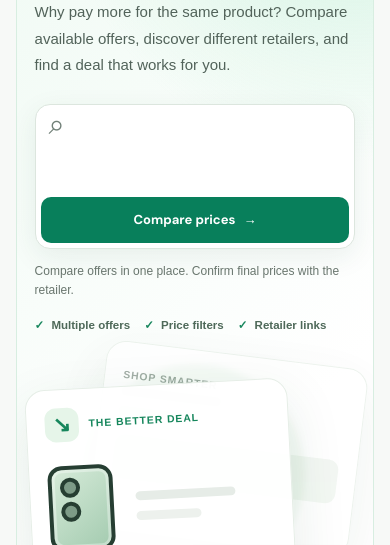
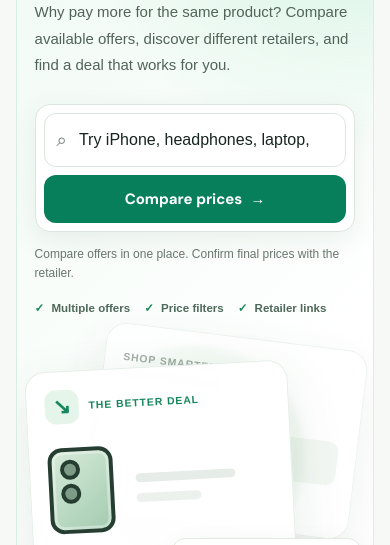
Before and after one commit to pradeepbalaji2011-ux/Haggle, a website with bundled scripts: page public/index.html in a window 390 px wide. Shown: the part 281-826 px from the top of the page. Built offline with nearby package versions, Linux system fonts and the light colour scheme.

Commit message:
Fix mobile search input visibility and add network retry for Render cold starts

```diff
--- a/public/css/styles.css
+++ b/public/css/styles.css
@@ -169,6 +169,13 @@ h1 span {
 .search:focus-within {
   border-color: #6db79e;
   box-shadow: 0 0 0 4px rgba(23, 107, 88, 0.09);
+}
+
+.search-input-wrap {
+  display: flex;
+  align-items: center;
+  flex: 1 1 auto;
+  min-width: 0;
 }
 
 .search input {
@@ -1822,16 +1829,26 @@ h1, h2, h3, .logo {
     margin-top: 22px;
     padding: 6px;
   }
+  .search-input-wrap {
+    display: flex;
+    align-items: center;
+    width: 100%;
+    min-width: 0;
+  }
 
   .search-icon {
     padding-left: 8px;
-  }
-
-  .search input {
-    flex: 1;
-    width: 0;
+    padding-right: 4px;
+    flex-shrink: 0;
+  }
+
+  .search input,
+  #query {
+    flex: 1 1 auto;
+    width: 100%;
     min-width: 0;
-    font-size: 0.85rem;
+    font-size: 16px;
+    padding: 10px 6px;
   }
 
   .search button {
@@ -2588,21 +2605,57 @@ footer {
   }
 
   .search {
-    gap: 5px;
-    padding: 5px;
+    display: flex;
+    flex-direction: column;
+    align-items: stretch;
+    gap: 8px;
+    padding: 8px;
+    width: 100%;
+    box-sizing: border-box;
+  }
+
+  .search-input-wrap {
+    display: flex;
+    align-items: center;
+    width: 100%;
+    min-width: 0;
+    border: 1px solid #dce6de;
+    border-radius: 12px;
+    background: #ffffff;
+    padding: 0 8px;
+    box-sizing: border-box;
+  }
+
+  .search-icon {
+    font-size: 1.15rem;
+    color: #6a7c72;
+    padding: 0 4px;
+    flex-shrink: 0;
   }
 
   .search input,
   #query {
-    width: 0;
+    flex: 1 1 auto;
+    width: 100%;
     min-width: 0;
     padding: 13px 8px;
     font-size: 16px;
+    color: #172c25;
+    background: transparent;
+    border: none;
+    outline: none;
+    box-sizing: border-box;
   }
 
   .search button {
-    padding: 12px 11px;
-    font-size: 13px;
+    width: 100%;
+    min-height: 48px;
+    padding: 14px 16px;
+    font-size: 15px;
+    font-weight: 700;
+    border-radius: 12px;
+    justify-content: center;
+    box-sizing: border-box;
   }
 
   .results-head {
--- a/public/index.html
+++ b/public/index.html
@@ -59,6 +59,7 @@
         <form id="search-form" class="search">
           <label class="sr-only" for="query">Search for a product</label>
 
+          <div class="search-input-wrap">
             <span class="search-icon" aria-hidden="true">⌕</span>
 
             <input
@@ -69,6 +70,7 @@
               autocomplete="off"
               required
             >
+          </div>
 
           <button type="submit">
             Compare prices <span aria-hidden="true">→</span>
--- a/public/js/api.js
+++ b/public/js/api.js
@@ -1,14 +1,54 @@
 // All frontend calls to the backend live here.
+
+async function fetchWithRetry(url, options = {}, retries = 1, delayMs = 3000) {
+  try {
+    const controller = new AbortController();
+    const timer = setTimeout(() => controller.abort(), 35000); // 35s timeout
+    const res = await fetch(url, { ...options, signal: controller.signal });
+    clearTimeout(timer);
+    return res;
+  } catch (err) {
+    if (retries > 0) {
+      console.warn('Network request failed, retrying in', delayMs, 'ms...', err.message);
+      await new Promise(r => setTimeout(r, delayMs));
+      return fetchWithRetry(url, options, retries - 1, delayMs);
+    }
+    throw err;
+  }
+}
+
 export async function searchProducts(query) {
-  const response = await fetch(`/api/products/search?q=${encodeURIComponent(query)}`);
+  let response;
+  try {
+    response = await fetchWithRetry(`/api/products/search?q=${encodeURIComponent(query)}`, {}, 1, 3500);
+  } catch (err) {
+    if (err.name === 'AbortError') {
+      throw new Error('Search timed out. The server may still be starting up — please click Refresh.');
+    }
+    throw new Error('Connection to Haggle server failed. If using Render, the free instance may be waking up from sleep. Please wait a few seconds and try again.');
+  }
+
   const data = await response.json().catch(() => ({}));
-  if (!response.ok) throw new Error(data.error || 'Could not load products.');
+  if (!response.ok) {
+    throw new Error(data.error || `Server returned error (${response.status}). Please try again.`);
+  }
   return data;
 }
 
 export async function compareOffers(productId) {
-  const response = await fetch(`/api/products/compare?productId=${encodeURIComponent(productId)}`);
+  let response;
+  try {
+    response = await fetchWithRetry(`/api/products/compare?productId=${encodeURIComponent(productId)}`, {}, 1, 3500);
+  } catch (err) {
+    if (err.name === 'AbortError') {
+      throw new Error('Comparison timed out. Please try again.');
+    }
+    throw new Error('Connection to server failed. Please check your internet or try again in a moment.');
+  }
+
   const data = await response.json().catch(() => ({}));
-  if (!response.ok) throw new Error(data.error || 'Could not load retailer offers.');
+  if (!response.ok) {
+    throw new Error(data.error || `Could not load retailer offers (${response.status}).`);
+  }
   return data;
 }
```
Lines whose indentation alone changed are shown as unchanged.
